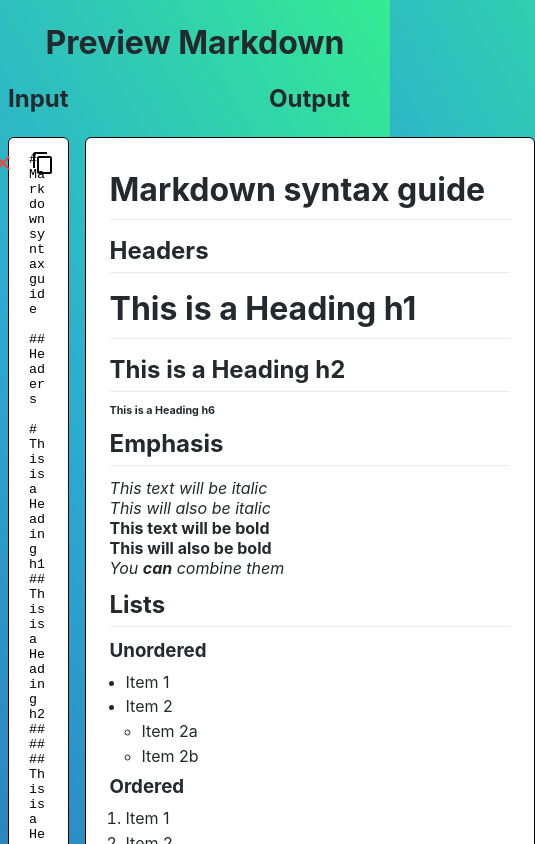
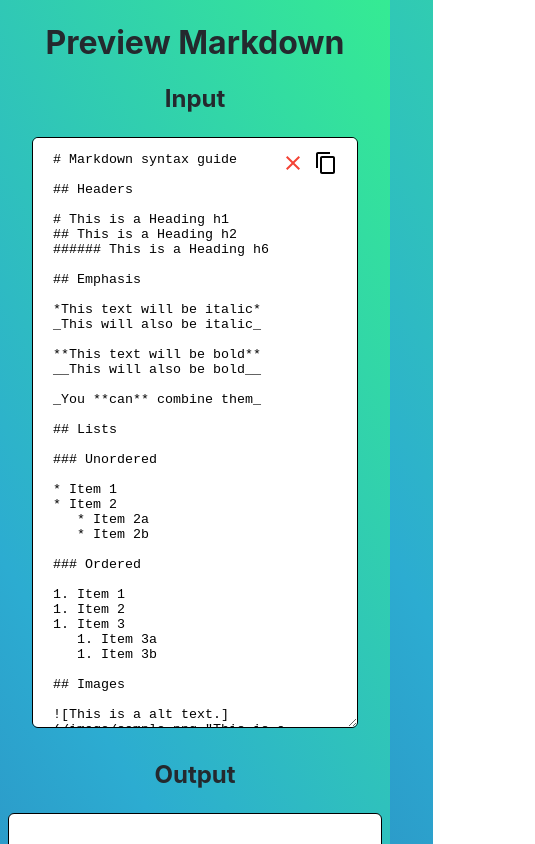
Before and after one commit to HarshKapadia2/preview-markdown, a React (Create React App) app: page / in a window 390 px wide. Shown: the top 844 px of the page, 535 px wide, since content can reach past the window. Built offline with nearby package versions, Linux system fonts and the light colour scheme.

Commit message:
:lipstick: update: Make web app responsive

```diff
--- a/src/css/input.css
+++ b/src/css/input.css
@@ -36,3 +36,42 @@
 	top: 5em;
 	right: 4em;
 }
+
+@media screen and (max-width: 800px) {
+	.input-area {
+		margin: 0 2em;
+	}
+
+	#input {
+		resize: vertical;
+		min-height: 70vh;
+	}
+
+	#copy-btn {
+		right: 2em;
+	}
+
+	#clear-btn {
+		right: 5.5em;
+	}
+}
+
+@media screen and (max-width: 430px) {
+	#copy-btn {
+		right: 1.5em;
+	}
+
+	#clear-btn {
+		right: 4em;
+	}
+}
+
+@media screen and (max-width: 360px) {
+	#copy-btn {
+		right: 1.2em;
+	}
+
+	#clear-btn {
+		right: 3.7em;
+	}
+}
--- a/src/css/output.css
+++ b/src/css/output.css
@@ -94,3 +94,9 @@
 	background-color: #e1e4e8;
 	border: 1px solid #e1e4e8;
 }
+
+@media screen and (max-width: 800px) {
+	.output-area {
+		margin-top: 2em;
+	}
+}
--- a/src/css/textarea.css
+++ b/src/css/textarea.css
@@ -10,3 +10,9 @@ main > div {
 	align-items: center;
 	margin: 0 0.5em;
 }
+
+@media screen and (max-width: 800px) {
+	main {
+		flex-direction: column;
+	}
+}
```
